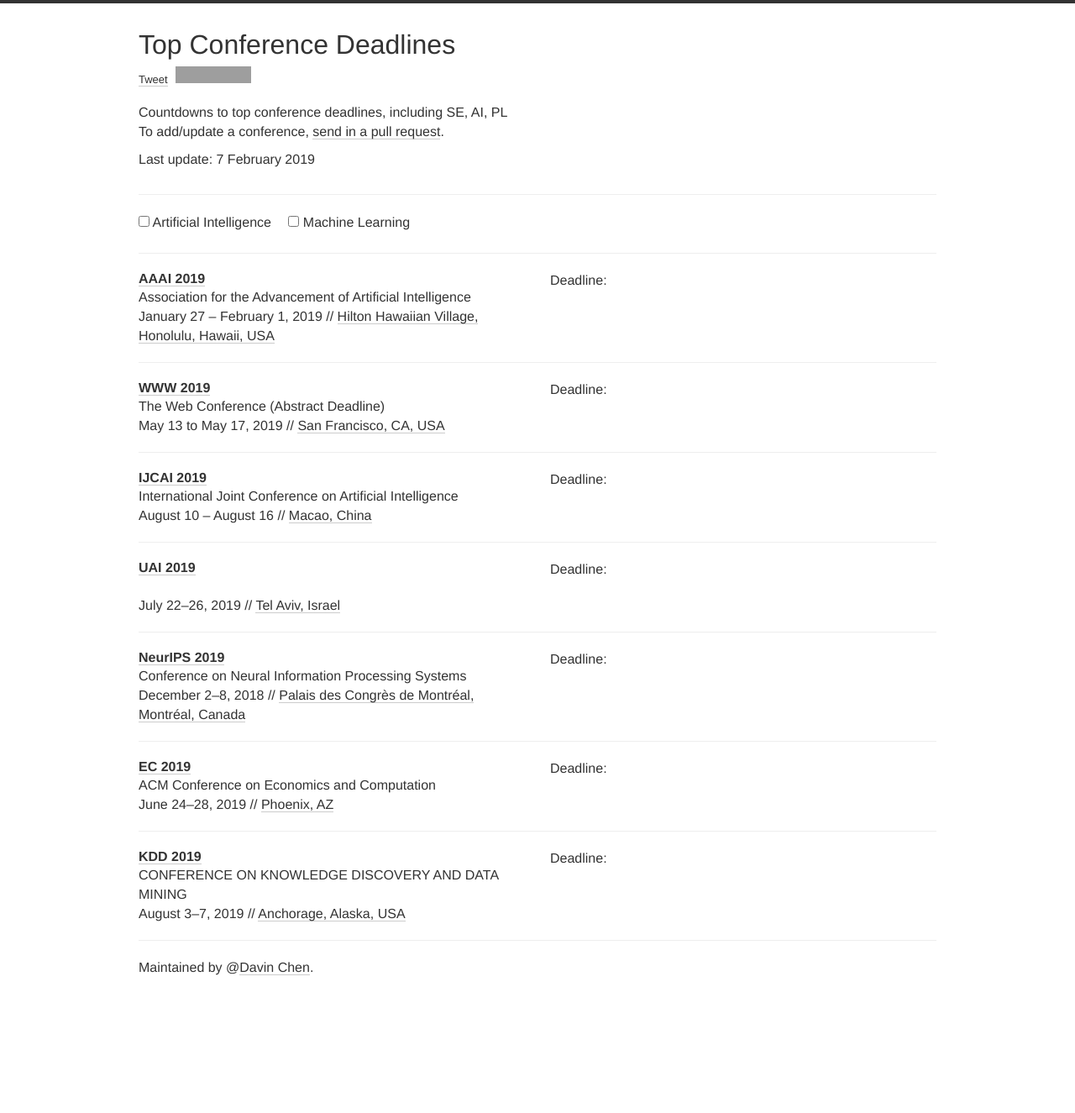
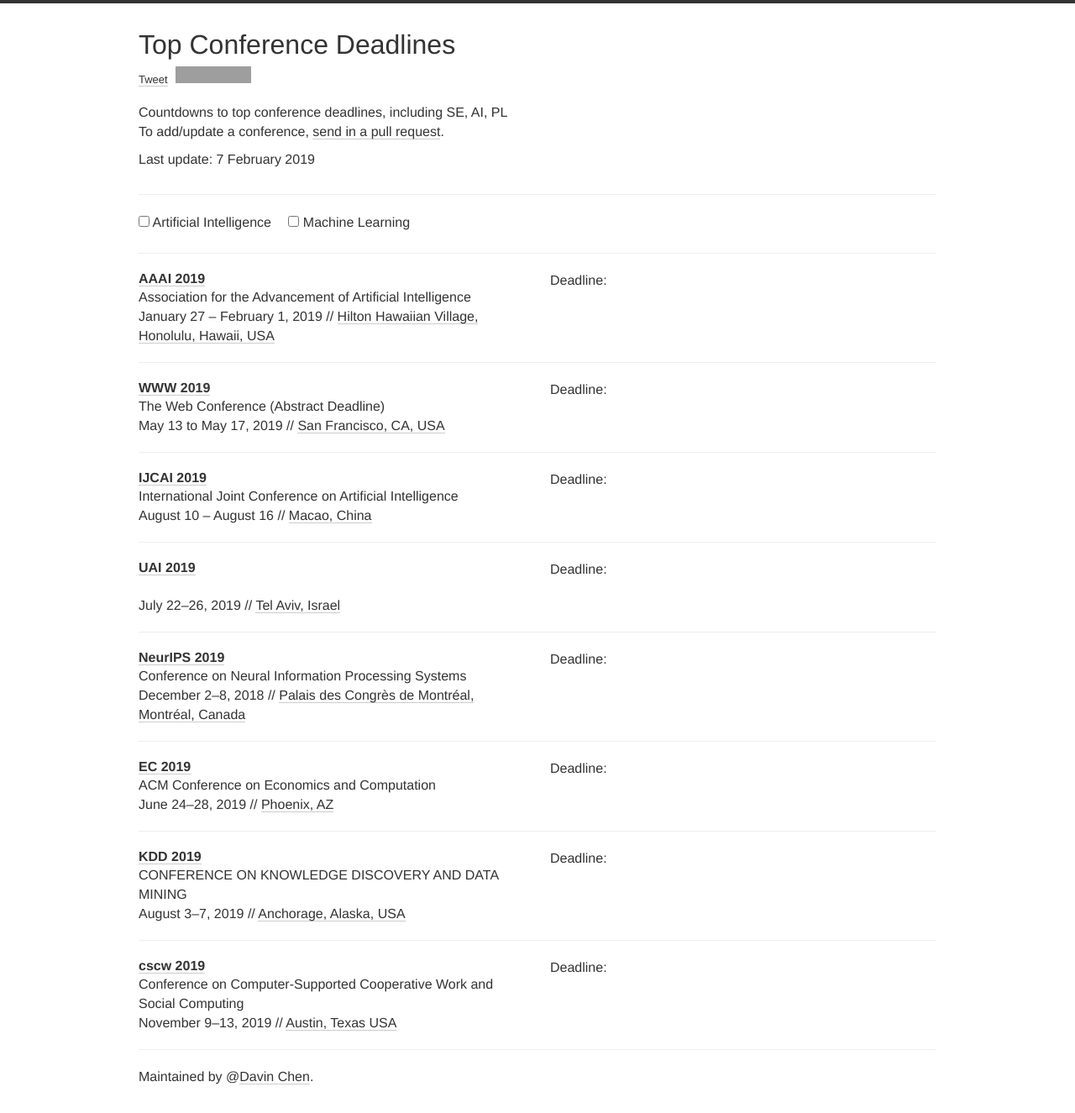
Before and after one commit to aabeliuk/conferences, a Jekyll site: the page built from index.html, in a window 1280 px wide. Shown: the whole page at 84% size. Built offline with Jekyll 4.4.1, drawn with Linux system fonts in a browser that asks for light colours; nearby versions of some CDN libraries; comment, search, counter and statistics services are not loaded; before the commit the page ends 1195 px from its top, so only the background shows below that; grey boxes are pictures that could not be loaded.

Commit message:
added cscw

```diff
--- a/_data/conferences.yml
+++ b/_data/conferences.yml
@@ -67,3 +67,12 @@
   date: August 3-7, 2019
   place: Anchorage, Alaska, USA
   tags: ML
+
+- name: cscw
+  year: 2019
+  description: Conference on Computer-Supported Cooperative Work and Social Computing
+  link: https://cscw.acm.org/2019/
+  deadline: '2019-03-28 23:59:59'
+  date: November 9-13, 2019
+  place: Austin, Texas USA
+  tags: CSC
```
